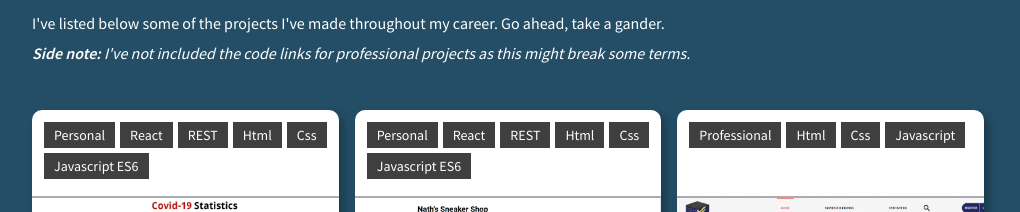
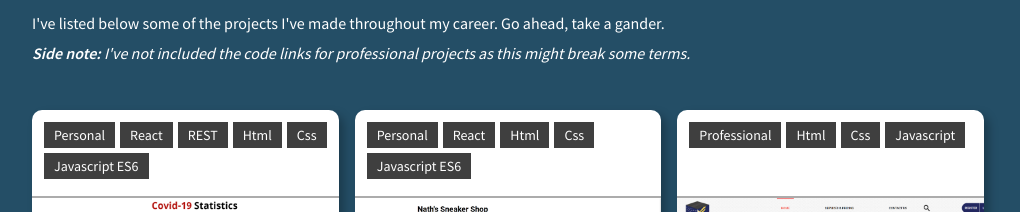
Before and after one commit to nathrmendoza/react-portfolio-static, a React (Create React App) app: page / in a window 1280 px wide. Shown: the part 2380-2592 px from the top of the page, without its empty margins (132-1152 px from the left). Built offline with nearby package versions, Linux system fonts and the light colour scheme; the HTML template or start-up script is replaced by a standard one.

Commit message:
add and edits

```diff
--- a/src/Stuff.js
+++ b/src/Stuff.js
@@ -15,7 +15,7 @@ export const projectsStatic = [
         code_link : "https://github.com/nathrmendoza/react_sneak_shop",
         site_link : "https://naths-sneakshop.netlify.app/",
         media : [{url: "images/projects/sneak_banner.png", alt: ""}],
-        tags : [{id: 0, name: "Personal"}, {id: 1, name: "React"}, {id: 2, name: "REST"}, {id: 3, name: "Html"}, {id: 4, name: "Css"}, {id: 5, name: "Javascript ES6"}]
+        tags : [{id: 0, name: "Personal"}, {id: 1, name: "React"}, {id: 2, name: "Html"}, {id: 3, name: "Css"}, {id: 4, name: "Javascript ES6"}]
     },
     {
         id: 2,
```
